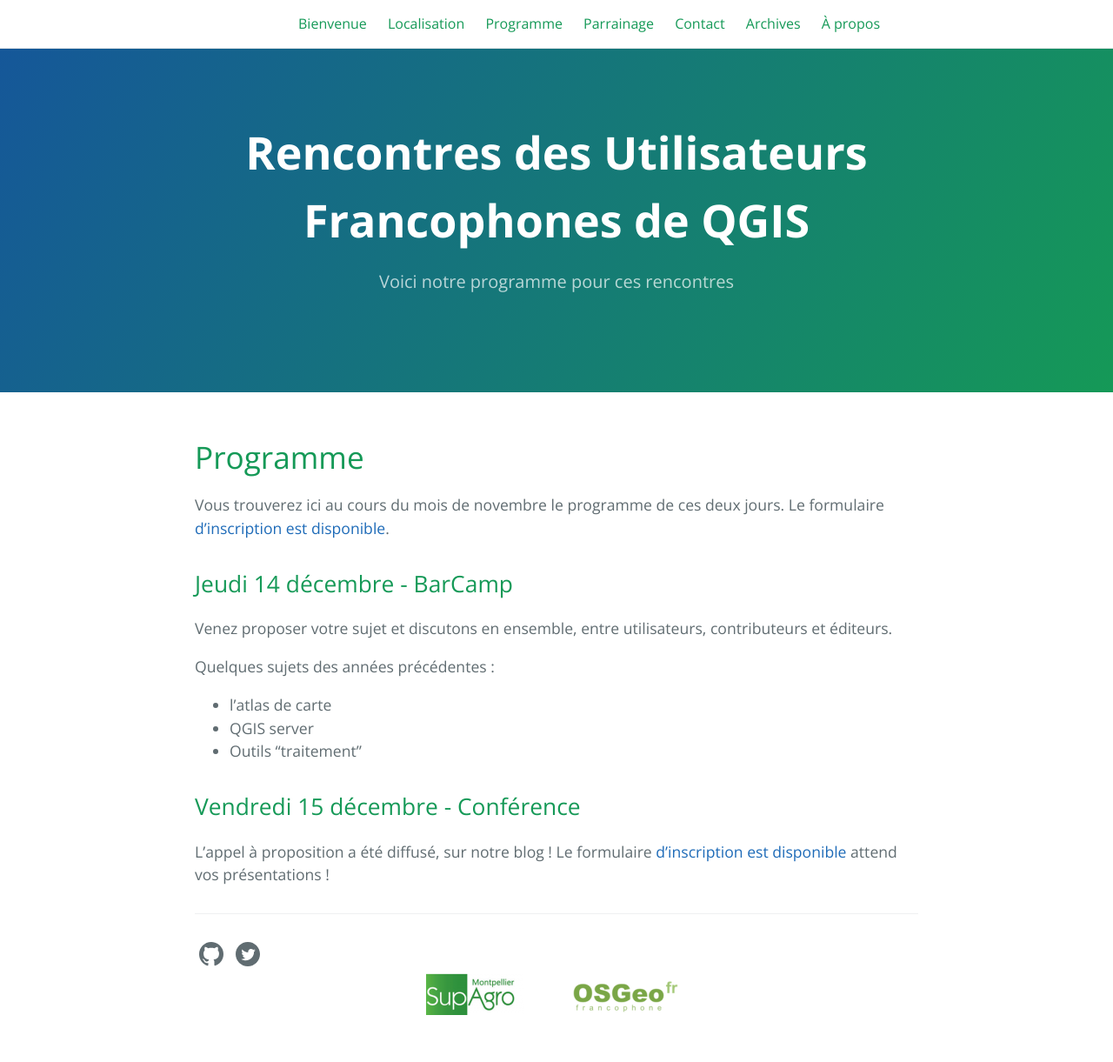
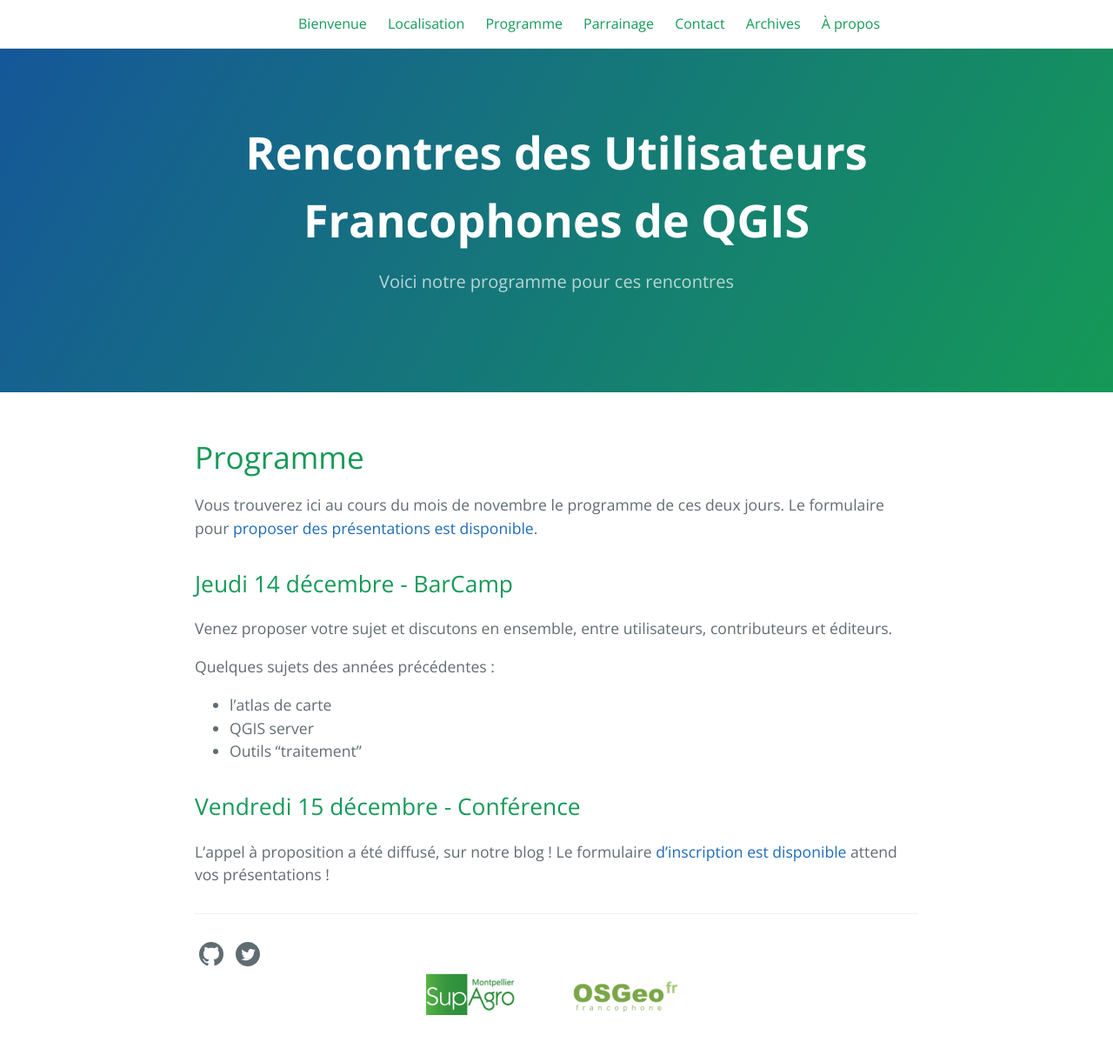
Before and after one commit to OSGeo-fr/QGIS-conf-fr-website, a Jekyll site: the page built from z20_programme.md, in a window 1280 px wide. Shown: the whole page at 87% size. Built offline with Jekyll 4.4.1, drawn with Linux system fonts in a browser that asks for light colours.

Commit message:
Update z20_programme.md

```diff
--- a/z20_programme.md
+++ b/z20_programme.md
@@ -4,7 +4,7 @@ title: Programme
 tagline: Voici notre programme pour ces rencontres
 ---
 
-Vous trouverez ici au cours du mois de novembre le programme de ces deux jours. Le formulaire [d'inscription est disponible](presentation.html).
+Vous trouverez ici au cours du mois de novembre le programme de ces deux jours. Le formulaire pour [proposer des présentations est disponible](presentation.html).
 
 ## Jeudi 14 décembre - BarCamp
 
```
